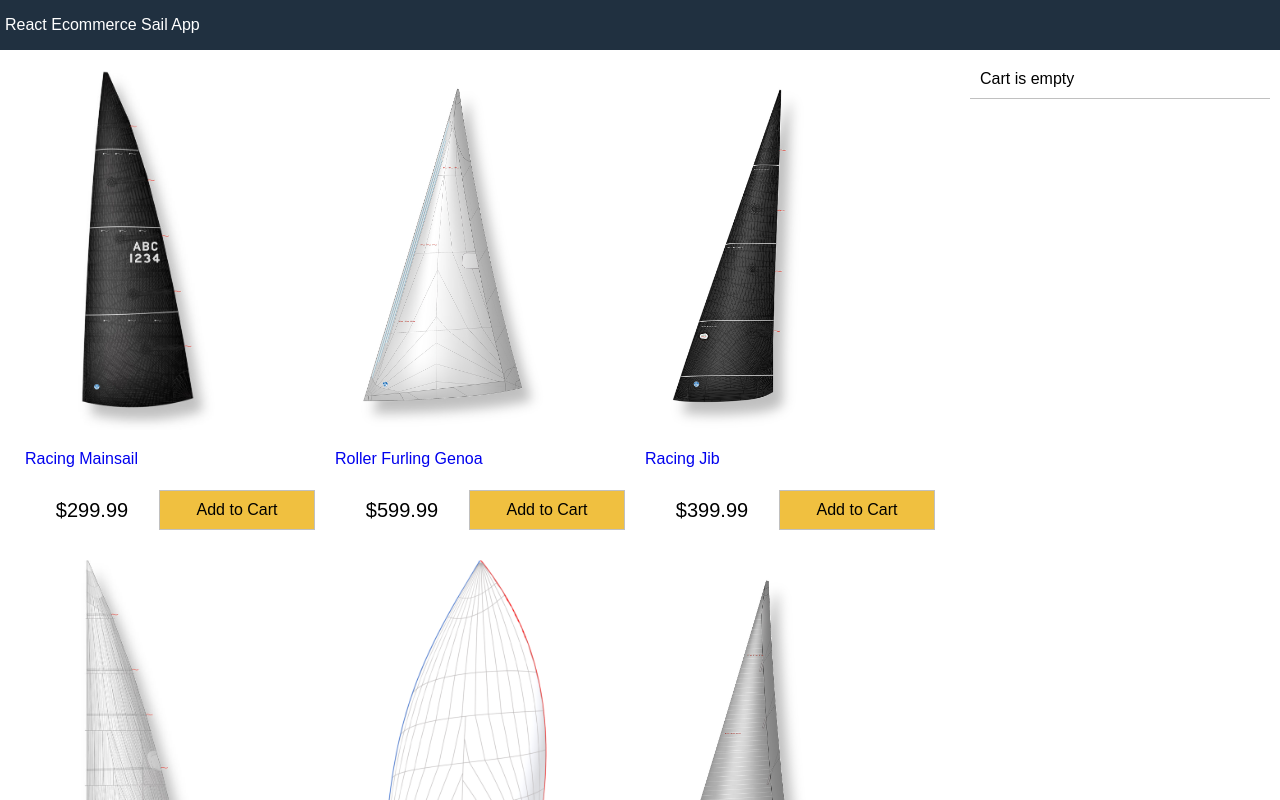
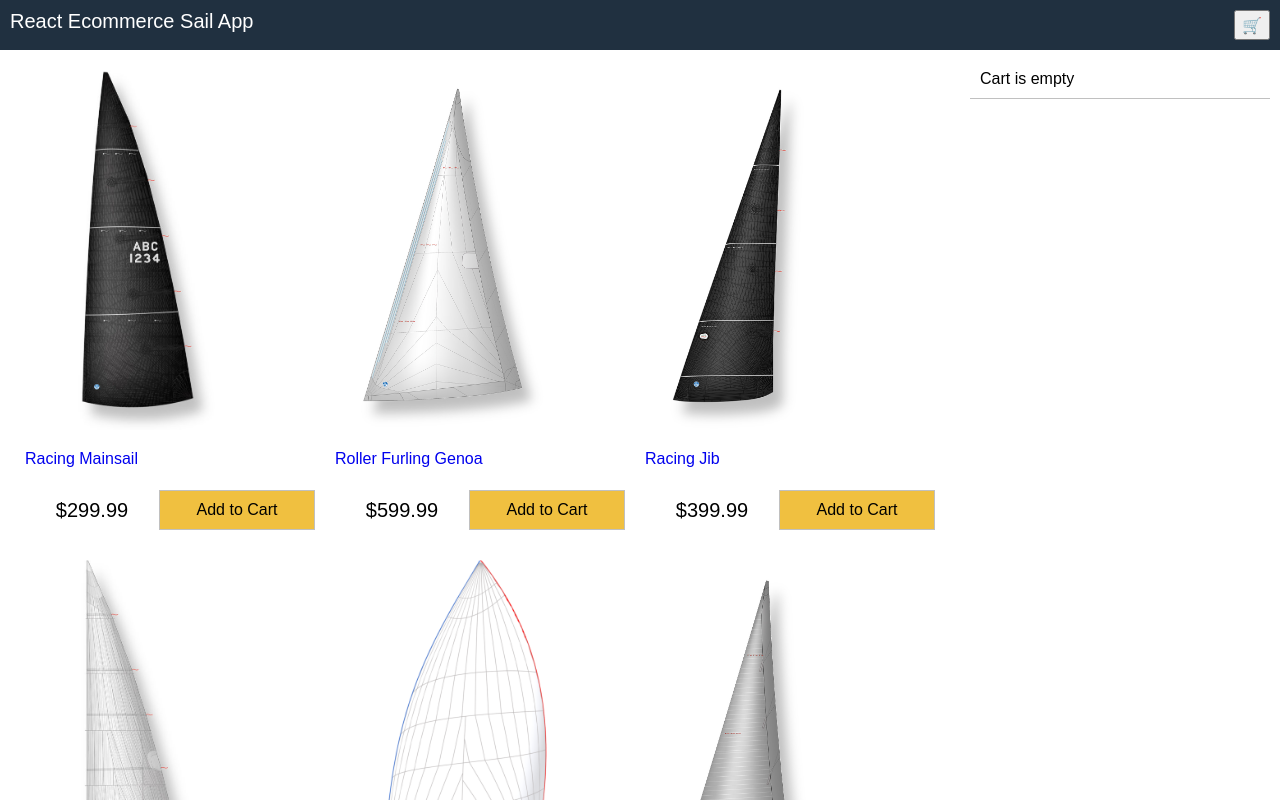
Before and after one commit to jcport1/ecommerce-sail, a React (Create React App) app: page / in a window 1280 px wide. Shown: the top 800 px of the page. Built offline with nearby package versions, Linux system fonts and the light colour scheme.

Commit message:
Adds Cart button to show and hide sidebar

```diff
--- a/src/App.js
+++ b/src/App.js
@@ -8,6 +8,7 @@ class App extends Component {
  state = {
       products: data.products,
       cartItems: [],
+      showSideBar: true,
     };
 
 
@@ -33,21 +34,37 @@ class App extends Component {
     this.setState({cartItems})
   }
 
+  toggleSideBar = () => {
+    this.setState({
+      showSideBar: !this.state.showSideBar
+    })
+  }
+
   render() {
 
     return (
       <div className="grid-container">
         <header>
           <a href="/">React Ecommerce Sail App</a>
+          <button onClick={() => this.toggleSideBar()}>🛒</button>
         </header>
           <main>
             <div className="content">
               <div className="main">
                 <Products products={this.state.products} addToCart={this.addToCart} />
               </div>
-              <div className="sidebar">
-                <Cart cartItems={this.state.cartItems} removeFromCart={this.removeFromCart}/>
-              </div>
+              {
+                this.state.showSideBar?
+                (
+                  <div className="sidebar">
+                  <Cart cartItems={this.state.cartItems} removeFromCart={this.removeFromCart}/>
+                  </div>
+
+                ) : (
+                  null
+                )
+
+               }
             </div>
           </main>
         <footer>
--- a/src/index.css
+++ b/src/index.css
@@ -35,9 +35,12 @@ header {
   grid-area: header;
   background-color: #203040;
   color: #ffffff;
-  display: flex;
-  align-items: center;
-  padding: 0.5rem;
+  font-size: 20px;
+  display: grid;
+  grid-template-columns: 1fr;
+  grid-auto-flow: column;
+  padding: 10px;
+
 }
 
 header a {
```
Also changed, not shown: 1 other file (tests, documents, lock files or other folders).
